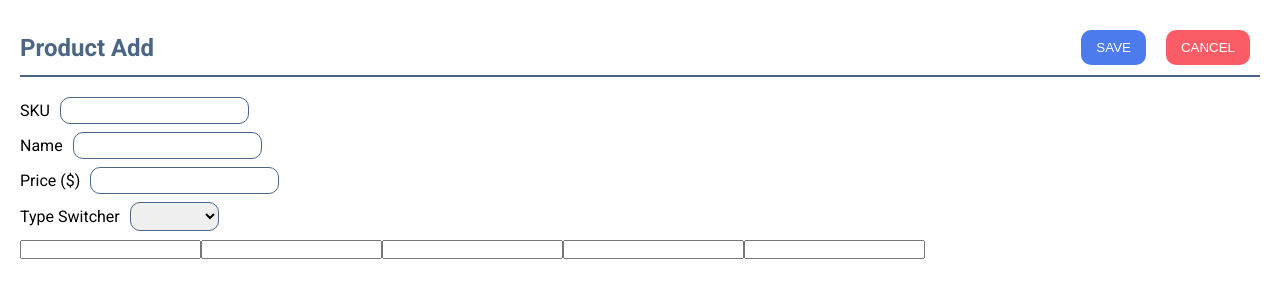
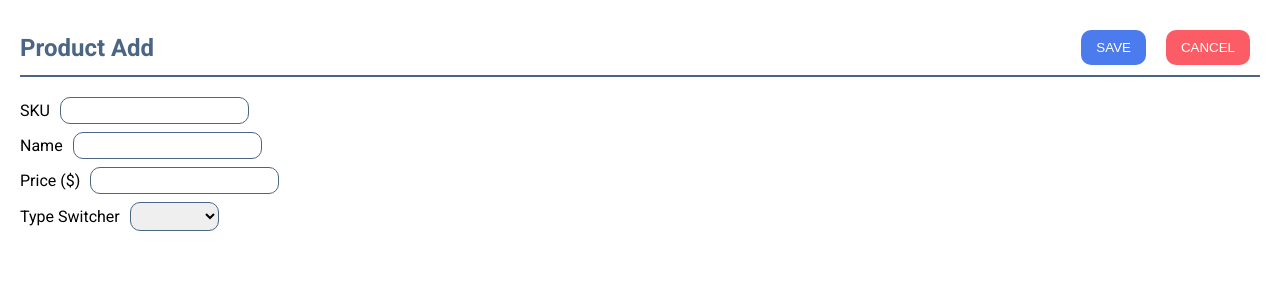
Before and after one commit to Remus432/products_crud, a React (Create React App) app: page /add-product in a window 1280 px wide. Shown: the top 300 px of the page. Built offline with nearby package versions, Linux system fonts and the light colour scheme.

Commit message:
qa test second update

```diff
--- a/src/components/Form/index.js
+++ b/src/components/Form/index.js
@@ -47,11 +47,6 @@ const Form = () => {
           <option id="furniture" value="furniture">Furniture</option>
         </select>
       </InputGroup>
-      <input type="number" id="size" />
-      <input type="number" id="weight" />
-      <input type="number" id="height" />
-      <input type="number" id="length" />
-      <input type="number" id="width" />
       {typeSwitcher && <TypeSwitcher type={typeSwitcher} />}
       {typeSwitcher && <p className="msg">{displaySwitcher(typeSwitcher)}</p> }
       {state.err && <p className="err">{state.err}</p>}
```
